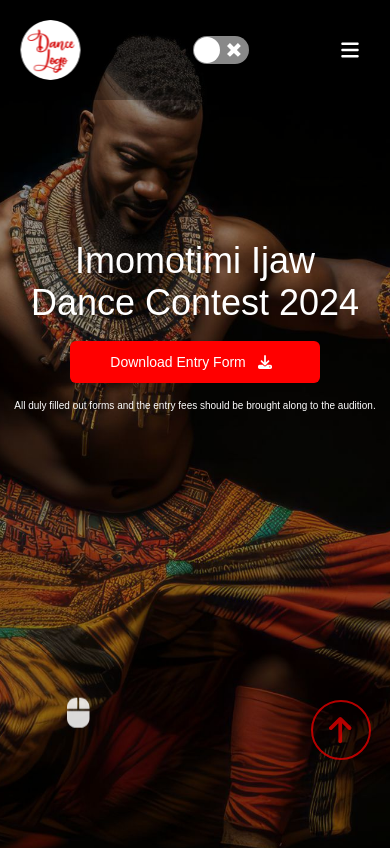
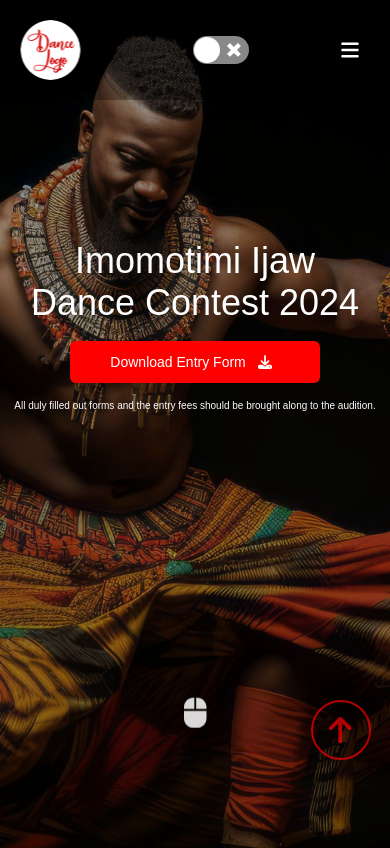
Before and after one commit to victor-velocity/Imomotimi-React-, a Next.js app: page / in a window 390 px wide. Shown: the top 848 px of the page. Built offline with nearby package versions, Linux system fonts and the light colour scheme.

Commit message:
edited mobile navbar

```diff
--- a/src/styles/globals.css
+++ b/src/styles/globals.css
@@ -689,7 +689,7 @@ footer div p {
   .mouse {
     position: absolute;
     bottom: 10%;
-    right: 50%;
+    right: 20%
   }
 
   #menu {
```
